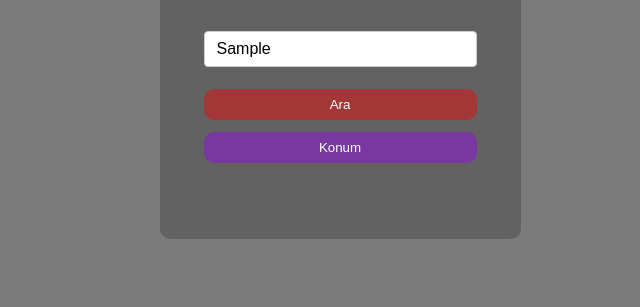
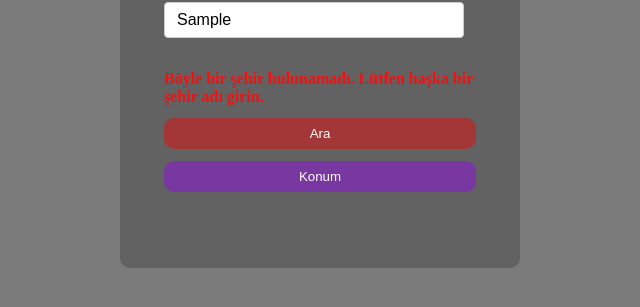
Before and after one commit to KeremIlhanArgun/hava-durumu, a plain HTML site: page index.html in a window 1280 px wide. Both pictures are taken after typing "Sample" into the empty fields and a click on the button "Ara". Shown: the part 317-624 px from the top of the page, without its empty margins (320-960 px from the left). Drawn offline with Linux system fonts and the light colour scheme; no server answers.

Commit message:
fix: change error handling from popup to inline text display

```diff
--- a/app.js
+++ b/app.js
@@ -4,6 +4,23 @@ const locationButton = document.getElementById('location-button');
 const form = document.getElementById("form")
 const apiKey = '1943608005c748d2adc73184ff869b73';
 const baseUrl ='https://api.openweathermap.org/data/2.5/weather'
+const errorMessage = document.getElementById('error-message')
+const iconDiv = document.getElementById("weather-icon");
+let iconEmoji = "";
+const wrapper = document.querySelector('.page-wrapper');
+const tempDiv = document.getElementById("weather-temp");
+
+
+
+function reset(message){
+  wrapper.classList.remove('sunny', 'rainy', 'cloudy', 'snowy', 'stormy');
+  iconDiv.innerHTML =''
+  iconEmoji=''
+  tempDiv.innerHTML=''
+  errorMessage.innerHTML=message
+
+
+}
 
 function fetchWeatherByCity(city) {
   fetch(
@@ -18,12 +35,11 @@ function fetchWeatherByCity(city) {
       setWeatherIcon(data.weather[0].main, data.name);
       setWeatherC(data);
       applyWeatherEffect(data.weather[0].main);
-
-
-
+      errorMessage.innerHTML=''
     })
     .catch(err => {
-      alert('Böyle bir şehir bulunamadı. Lütfen başka bir şehir adı girin.');
+      errorMessage.innerHTML ='Böyle bir şehir bulunamadı. Lütfen başka bir şehir adı girin.';
+      reset('Böyle bir şehir bulunamadı. Lütfen başka bir şehir adı girin.');
     });
 }
 
@@ -31,7 +47,7 @@ form.addEventListener("submit",(event) => {
   event.preventDefault();
   const city = input.value.trim();
   if (!city) {
-    alert("Lütfen bir şehir adı girin.");
+    errorMessage.innerHTML ='Lütfen bir şehir adı girin.';
     return;
   }
   fetchWeatherByCity(city);
@@ -64,7 +80,7 @@ locationButton.addEventListener('click', function() {
             fetchWeatherByCoords(latitude, longitude);
         },
         (err) => {
-            alert("Konum izni verilmedi veya konum alınamadı. Lütfen tarayıcı ayarlarından izin verin.");
+              errorMessage.innerHTML ='Konum izni verilmedi veya konum alınamadı. Lütfen tarayıcı ayarlarından izin verin.';
             console.error('Konum hatası');
 
         }
@@ -72,8 +88,6 @@ locationButton.addEventListener('click', function() {
 });
 
 function setWeatherIcon(weatherMain, cityName) {
-  var iconDiv = document.getElementById("weather-icon");
-  var iconEmoji = "";
 
   if (weatherMain === "Clear") {
     iconEmoji = "☀️";
@@ -97,13 +111,11 @@ function setWeatherIcon(weatherMain, cityName) {
 
 function setWeatherC(data) {
   const temp = data.main.temp;
-  const tempDiv = document.getElementById("weather-temp");
   tempDiv.textContent = `${temp.toFixed(1)}°C`;
 }
 
 
 function applyWeatherEffect(weatherMain) {
-  const wrapper = document.querySelector('.page-wrapper');
   wrapper.classList.remove('sunny', 'rainy', 'cloudy', 'snowy', 'stormy');
 
   if (weatherMain === 'Clear') {
--- a/index.html
+++ b/index.html
@@ -18,11 +18,15 @@
                 <h1>Hava</h1>
                 <form id="form">
                     <input type='text' id="input" placeholder="Şehir giriniz">
+                    <span id="error-message"></span>
                     <button type="submit" id="search-button">Ara</button>
                     <button type='button' id="location-button">Konum</button>
                 </form>
+                <div class="weather-icon-container">
+                    <div id="weather-icon"></div>
+                    <div id="wind"></div>
 
-                <div id="weather-icon"></div>
+                </div>
                 <div id="weather-temp"></div>
 
             </div>
--- a/style.css
+++ b/style.css
@@ -124,3 +124,12 @@ background-image: url('./rainy-background.png');
 .page-wrapper.stormy {
   background-image: url('./rainy-background.png');
 }
+
+#error-message {
+  font-size: 14;
+  text-align: left;
+  margin-top: 10px;
+  color: rgb(245, 16, 16);
+  font-weight: bold;
+
+}
```
Also changed, not shown: 1 other file.
